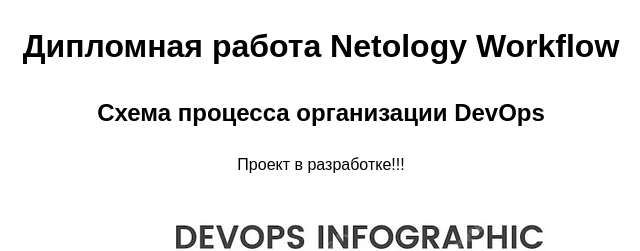
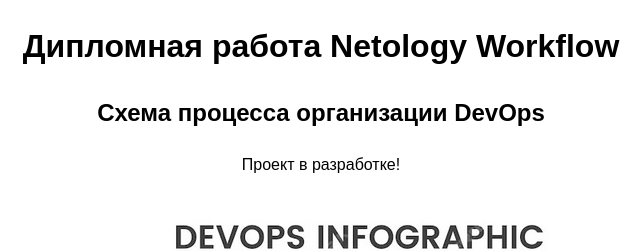
Before and after one commit to ua4wne/simple-site, a plain HTML site: page app/index.html in a window 1280 px wide. Shown: the top 251 px of the page, 319-959 px from the left. Drawn offline with Linux system fonts and the light colour scheme.

Commit message:
edit html

```diff
--- a/app/index.html
+++ b/app/index.html
@@ -24,7 +24,7 @@
   <main class="container my-4">
     <section>
       <h2 class="text-center">Схема процесса организации DevOps</h2>
-      <p class="text-center">Проект в разработке!!!</p>
+      <p class="text-center">Проект в разработке!</p>
       <img src="devops.png"/>
     </section>
   </main>
```
